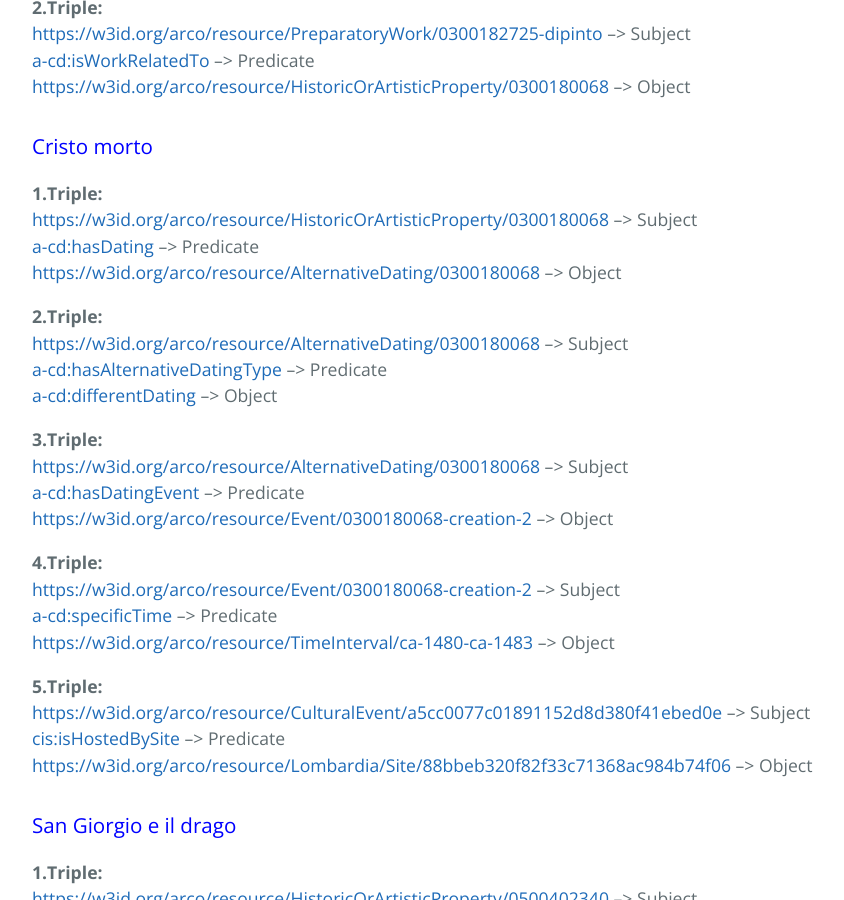
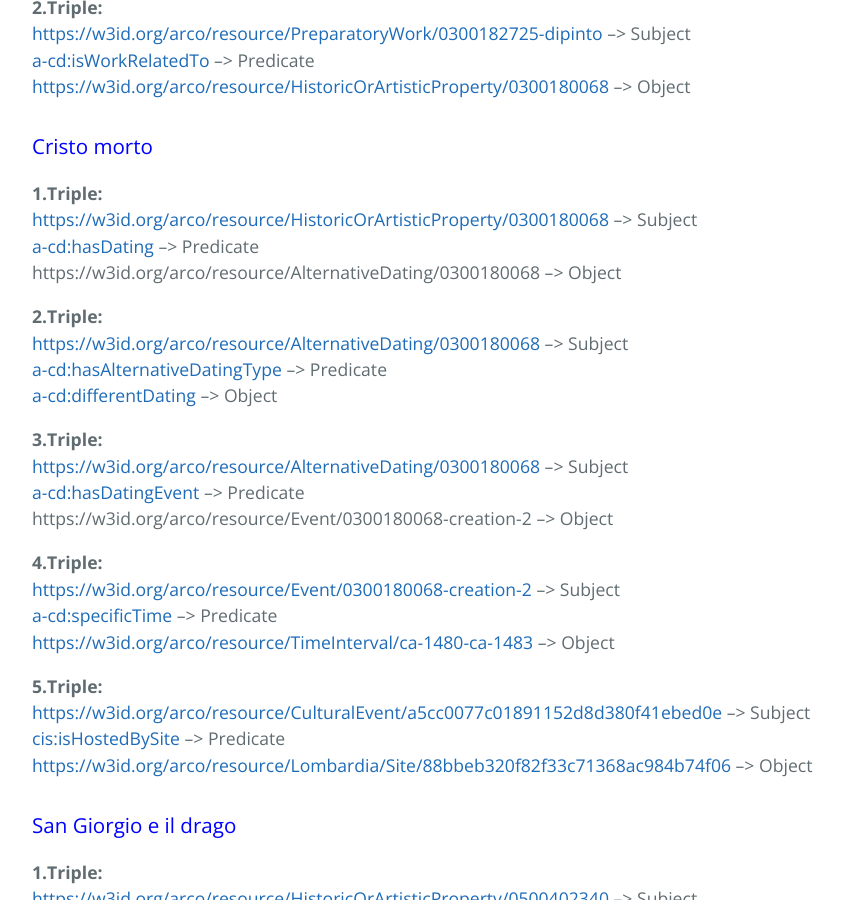
Before and after one commit to KevinITS-site/KevinITS-site.github.io, a Jekyll site: the page built from triples.md, in a window 1280 px wide and 900 px high, scrolled down 891 px. Shown: the whole window, without its empty margins (192-1036 px from the left). Built offline with Jekyll 4.4.1, drawn with Linux system fonts in a browser that asks for light colours; our own code applies the rules of GitHub Pages for plain Markdown files; part of the change alters nothing that is shown.

```diff
--- a/triples.md
+++ b/triples.md
@@ -26,7 +26,7 @@ These are the triples we propose to enrich the ArCo knowledge graph:
 <b>1.Triple:</b> <br>
 <a href= "https://w3id.org/arco/resource/HistoricOrArtisticProperty/0300180068">https://w3id.org/arco/resource/HistoricOrArtisticProperty/0300180068</a> --> Subject <br>
 <a href= "https://dati.beniculturali.it/lodview-arco-onto/ontology/context-description/hasDating.html">a-cd:hasDating</a> --> Predicate <br>
-<a href= "https://w3id.org/arco/resource/AlternativeDating/0300180068">https://w3id.org/arco/resource/AlternativeDating/0300180068</a> --> Object <br>
+https://w3id.org/arco/resource/AlternativeDating/0300180068 --> Object <br>
 
 <b>2.Triple:</b> <br>
 <a href= "https://w3id.org/arco/resource/AlternativeDating/0300180068">https://w3id.org/arco/resource/AlternativeDating/0300180068</a> --> Subject <br>
@@ -36,7 +36,7 @@ These are the triples we propose to enrich the ArCo knowledge graph:
 <b>3.Triple:</b> <br>
 <a href= "https://w3id.org/arco/resource/AlternativeDating/0300180068">https://w3id.org/arco/resource/AlternativeDating/0300180068</a> --> Subject <br>
 <a href= "https://w3id.org/arco/ontology/context-description/hasDatingEvent">a-cd:hasDatingEvent</a> --> Predicate <br>
-<a href= "<br>https://w3id.org/arco/resource/Event/0300180068-creation-2">https://w3id.org/arco/resource/Event/0300180068-creation-2</a> --> Object <br>
+https://w3id.org/arco/resource/Event/0300180068-creation-2 --> Object <br>
 
 <b>4.Triple:</b> <br>
 <a href= "https://w3id.org/arco/resource/Event/0300180068-creation-2">https://w3id.org/arco/resource/Event/0300180068-creation-2</a> --> Subject <br>
```
